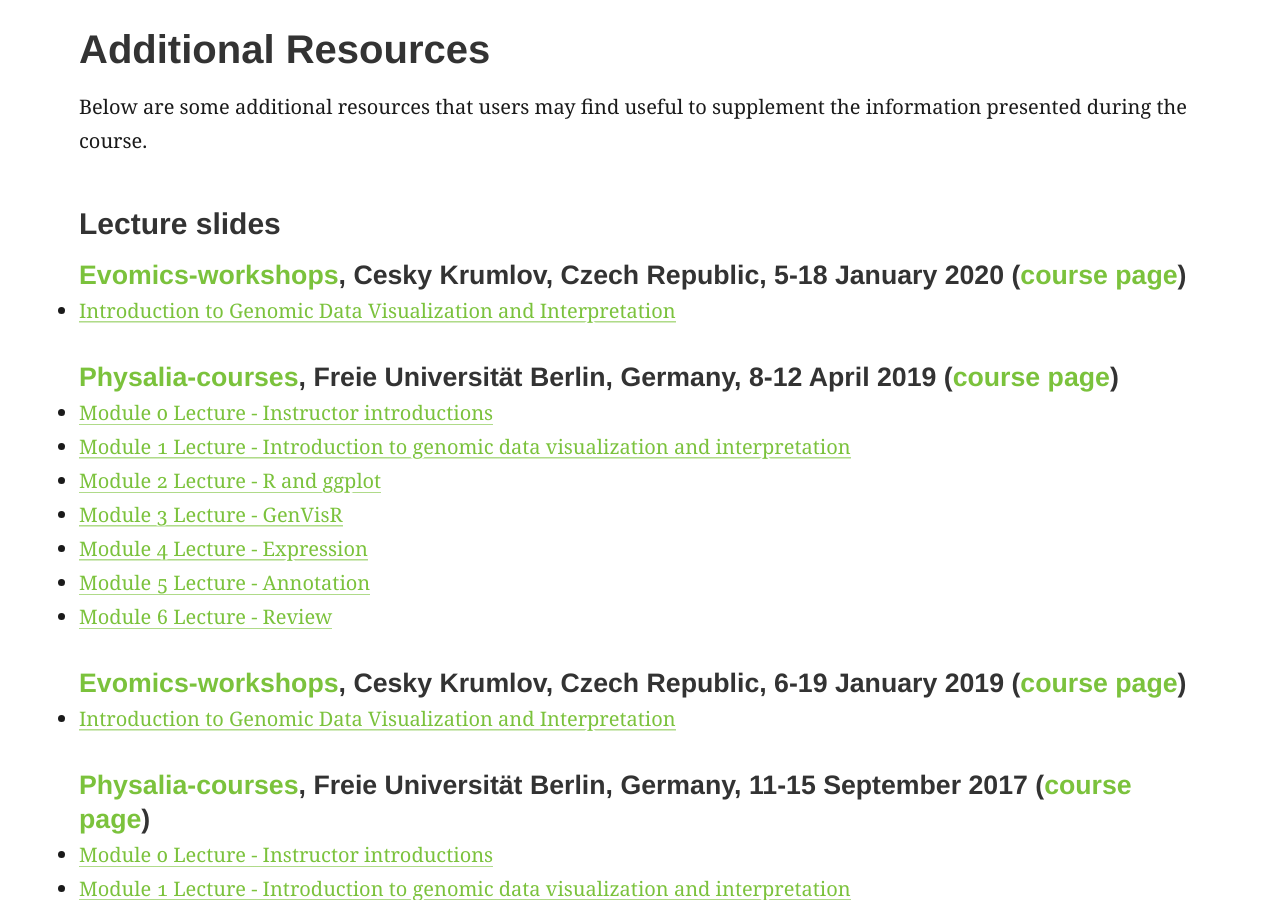
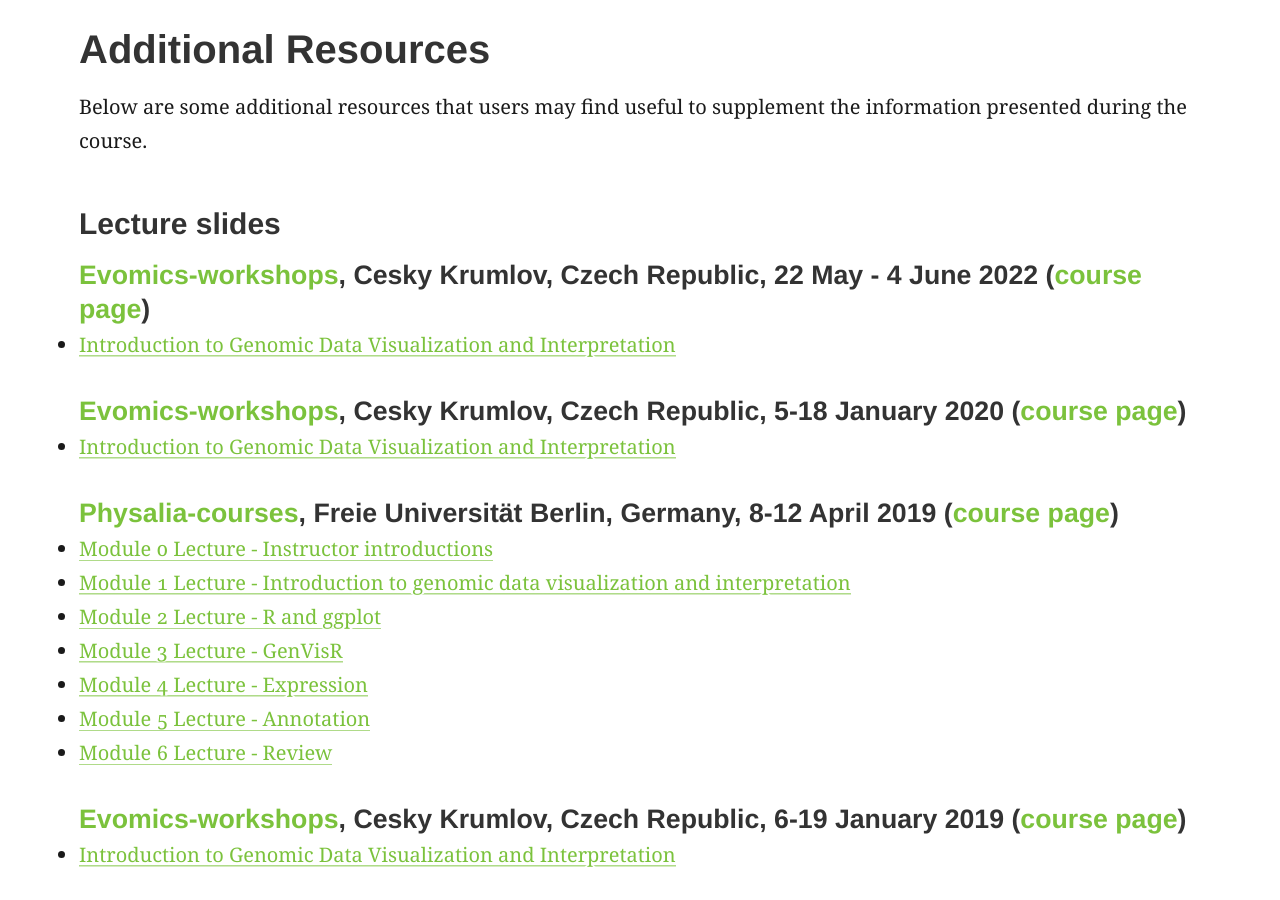
Before and after one commit to griffithlab/genviz.org, a Jekyll site: the page built from resources.md, in a window 1280 px wide and 900 px high, scrolled down 440 px. Built offline with Jekyll 4.4.1, drawn with Linux system fonts in a browser that asks for light colours.

Commit message:
add link to new lecture

```diff
--- a/resources.md
+++ b/resources.md
@@ -11,6 +11,9 @@ layout: "home"
 Below are some additional resources that users may find useful to supplement the information presented during the course.
 
 ### Lecture slides
+
+#### [Evomics-workshops](http://evomics.org/), Cesky Krumlov, Czech Republic, 22 May - 4 June 2022 ([course page](https://evomics.org/2022-workshop-on-genomics-cesky-krumlov/))
+* [Introduction to Genomic Data Visualization and Interpretation](https://github.com/griffithlab/gen-viz-lectures/raw/master/WorkshopOnGenomics2022_Lecture.pdf)
 
 #### [Evomics-workshops](http://evomics.org/), Cesky Krumlov, Czech Republic, 5-18 January 2020 ([course page](http://evomics.org/2020-workshop-on-genomics-cesky-krumlov-czech-republic/))
 * [Introduction to Genomic Data Visualization and Interpretation](https://github.com/griffithlab/gen-viz-lectures/raw/master/WorkshopOnGenomics2020_Lecture.pdf)
```
